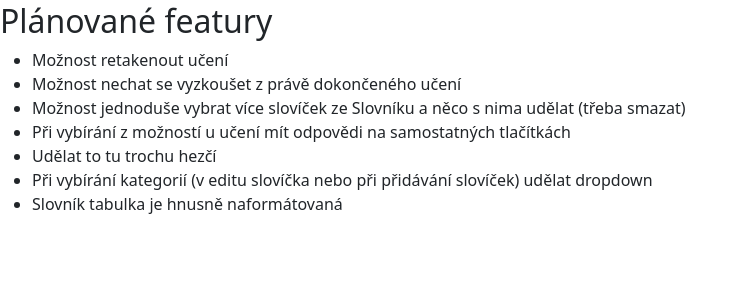
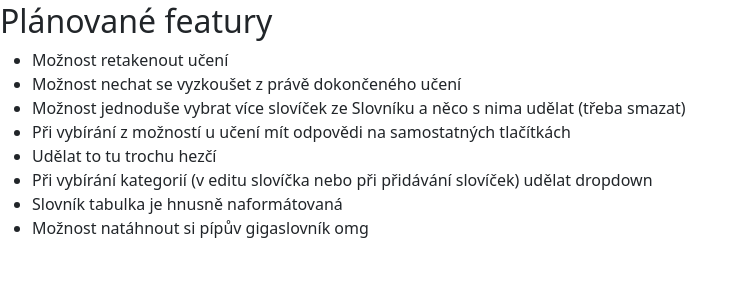
Before and after one commit to piipecek/piipovo_stranky, a Flask app: page /planovane_featury in a window 1280 px wide. Shown: the part 134-437 px from the top of the page, without its empty margins (0-745 px from the left). Run offline with Flask 2, Linux system fonts and the light colour scheme; a user stored in the database is signed in.

Commit message:
hodne cleanupu

```diff
--- a/website/templates/planovane_featury.html
+++ b/website/templates/planovane_featury.html
@@ -13,5 +13,6 @@
     <li>Udělat to tu trochu hezčí</li>
     <li>Při vybírání kategorií (v editu slovíčka nebo při přidávání slovíček) udělat dropdown</li>
     <li>Slovník tabulka je hnusně naformátovaná</li>
+    <li>Možnost natáhnout si pípův gigaslovník omg</li>
 </ul>
 {% endblock %}
```
